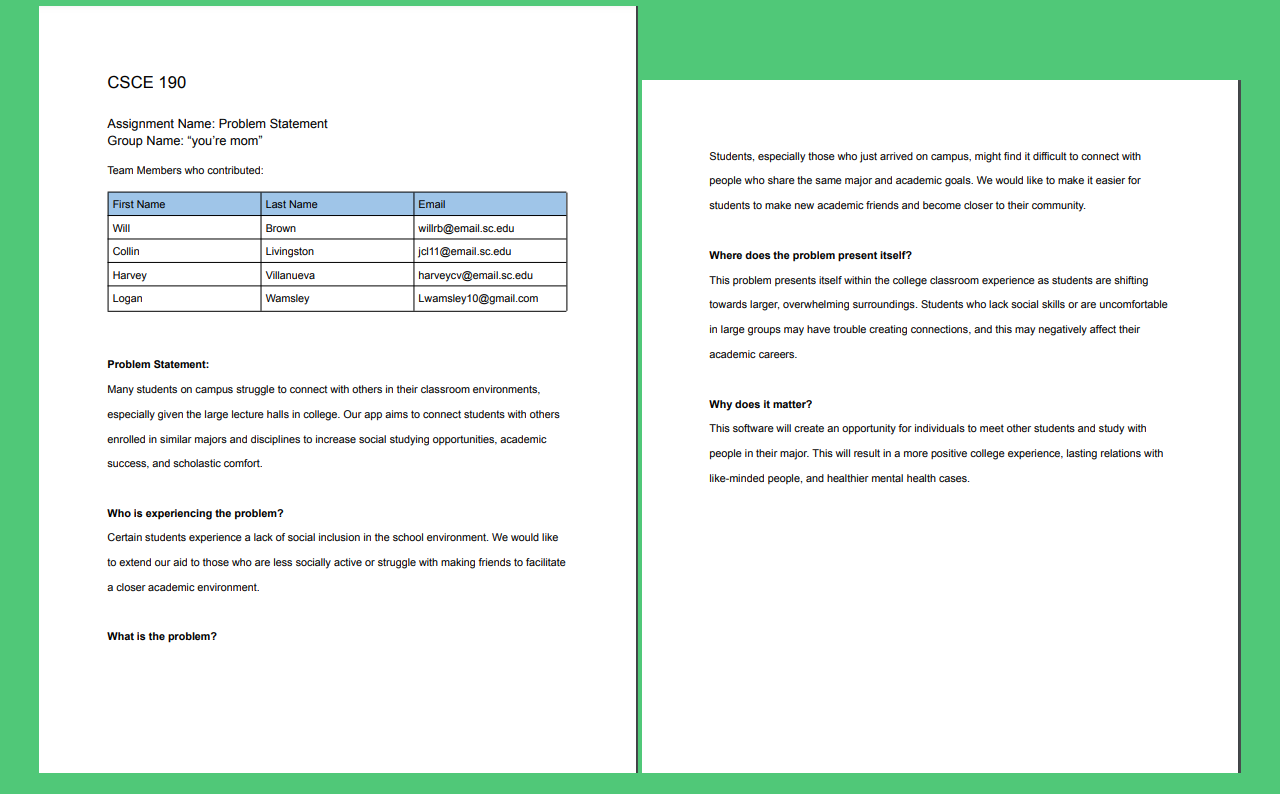
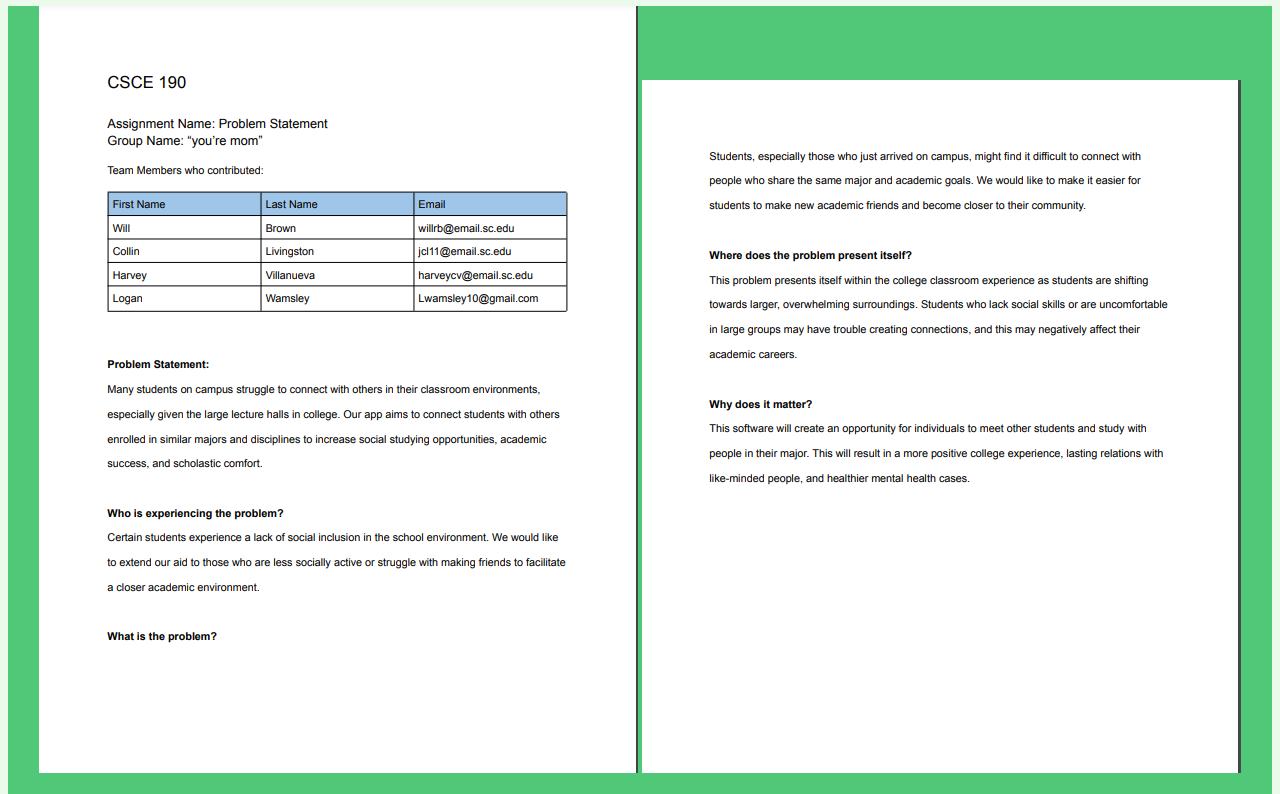
Before and after one commit to PluralOfGoose/PluralOfGoose.github.io, a plain HTML site: page index.html in a window 1280 px wide. Shown: the part 60-854 px from the top of the page. Drawn offline with Linux system fonts and the light colour scheme.

Commit message:
Update styles.css

```diff
--- a/styles.css
+++ b/styles.css
@@ -1,5 +1,5 @@
 body{
-    background-color: #50c878;
+    background-color: #ebfaeb;
     font-family: Arial, Helvetica, sans-serif;
     text-align: center;
 }
```
